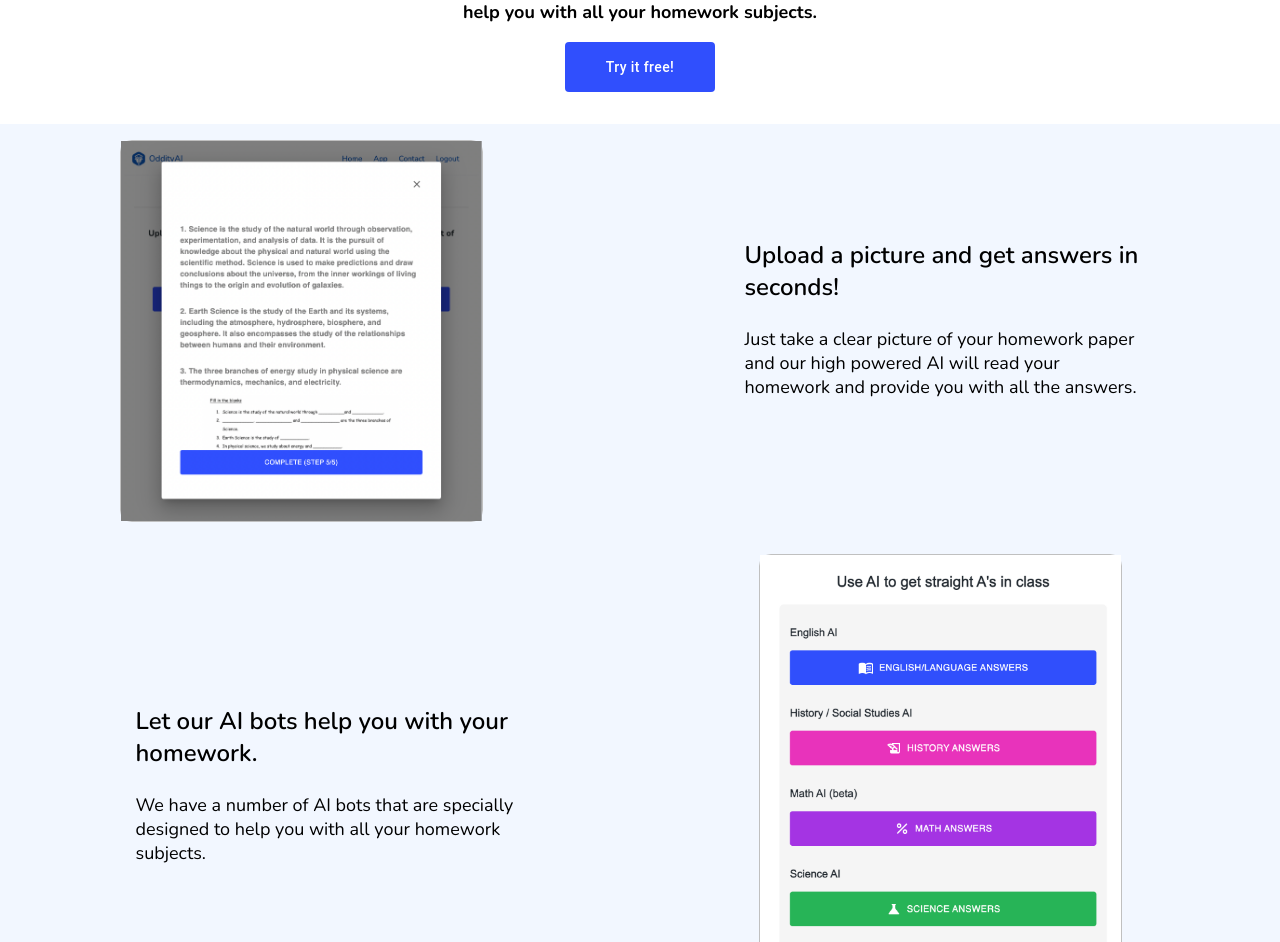
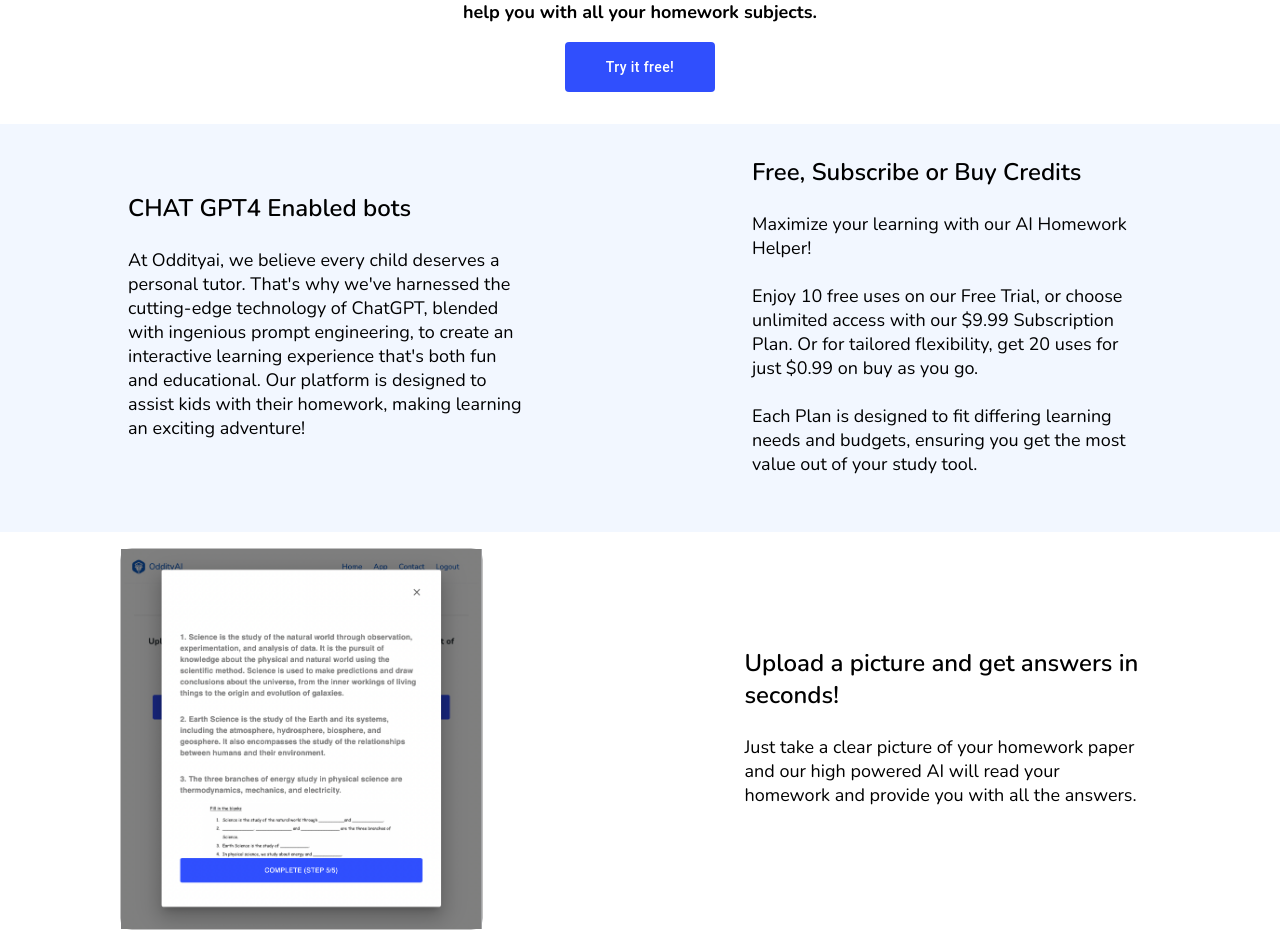
Before and after one commit to oddityai/oddity-front-end, a Next.js app: page / in a window 1280 px wide. Shown: the part 650-1592 px from the top of the page. Built offline with nearby package versions, Linux system fonts and the light colour scheme; no server answers.

Commit message:
copy updates

```diff
--- a/pages/index.js
+++ b/pages/index.js
@@ -201,6 +201,58 @@ const Contact = () => {
             flexDirection: "row",
             flexWrap: "wrap",
             backgroundColor: "#f2f7ff",
+
+            fontSize: 18,
+          }}
+        >
+          <div
+            style={{
+              padding: 16,
+              width: windowSize > 500 ? "50%" : "90%",
+              maxWidth: 400,
+            }}
+          >
+            <span style={{ fontWeight: 600, fontSize: 24 }}>
+              CHAT GPT4 Enabled bots
+            </span>
+            <br />
+            <br />
+            At Oddityai, we believe every child deserves a personal tutor. That's why we've harnessed the cutting-edge technology of ChatGPT, blended with ingenious prompt engineering, to create an interactive learning experience that's both fun and educational. Our platform is designed to assist kids with their homework, making learning an exciting adventure!
+            <br />
+            <br />
+          </div>
+          <div
+            style={{
+              padding: 16,
+              width: windowSize > 500 ? "50%" : "90%",
+              maxWidth: 400,
+            }}
+          >
+            <span style={{ fontWeight: 600, fontSize: 24 }}>
+              Free, Subscribe or Buy Credits
+            </span>
+            <br />
+            <br />
+            Maximize your learning with our AI Homework Helper!
+            <br />
+            <br />
+            Enjoy 10 free uses on our Free Trial, or choose unlimited access with our $9.99 Subscription Plan. Or for tailored flexibility, get 20 uses for just $0.99 on buy as you go.
+            <br/>
+            <br/>
+            Each Plan is designed to fit differing learning needs and budgets, ensuring you get the most value out of your study tool.
+            <br />
+            <br />
+          </div>
+        </div>
+        <div
+          style={{
+            padding: 16,
+            display: "flex",
+            justifyContent: "space-around",
+            alignItems: "center",
+            flexDirection: "row",
+            flexWrap: "wrap",
+            backgroundColor: "white",
 
             fontSize: 18,
           }}
```
Also changed, not shown: pages/Tabs.js (+67 -2 lines).
